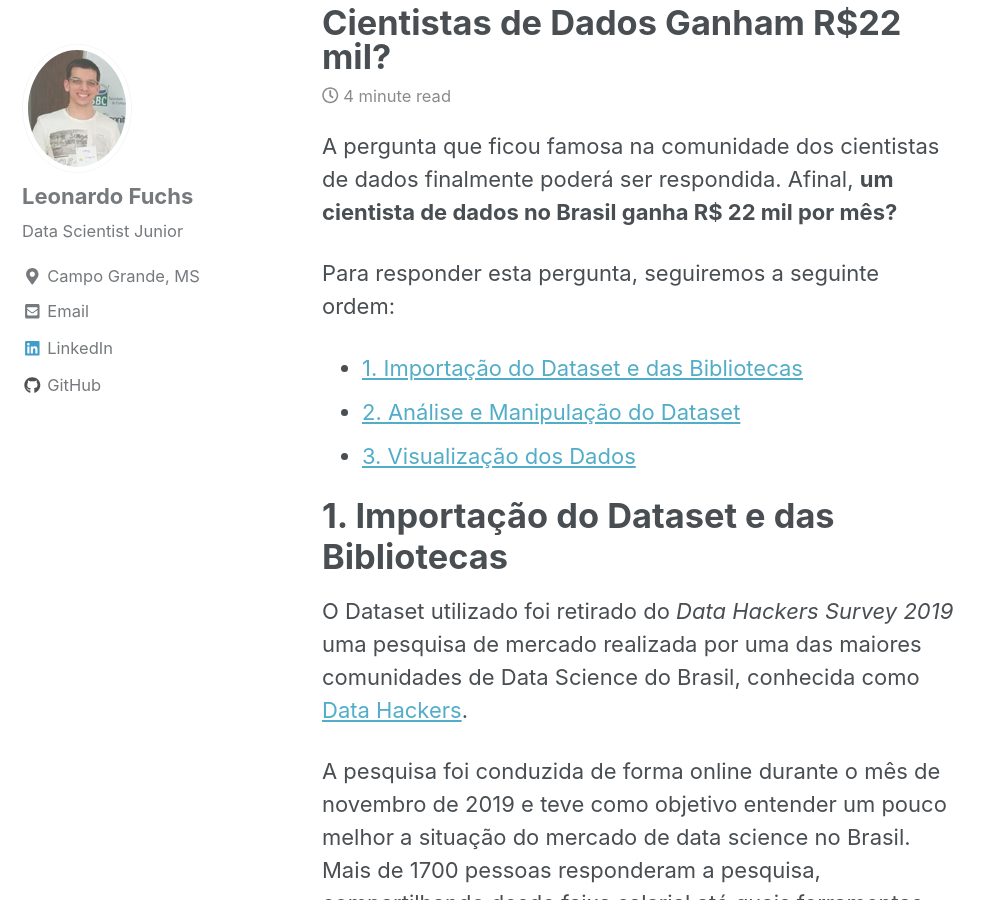
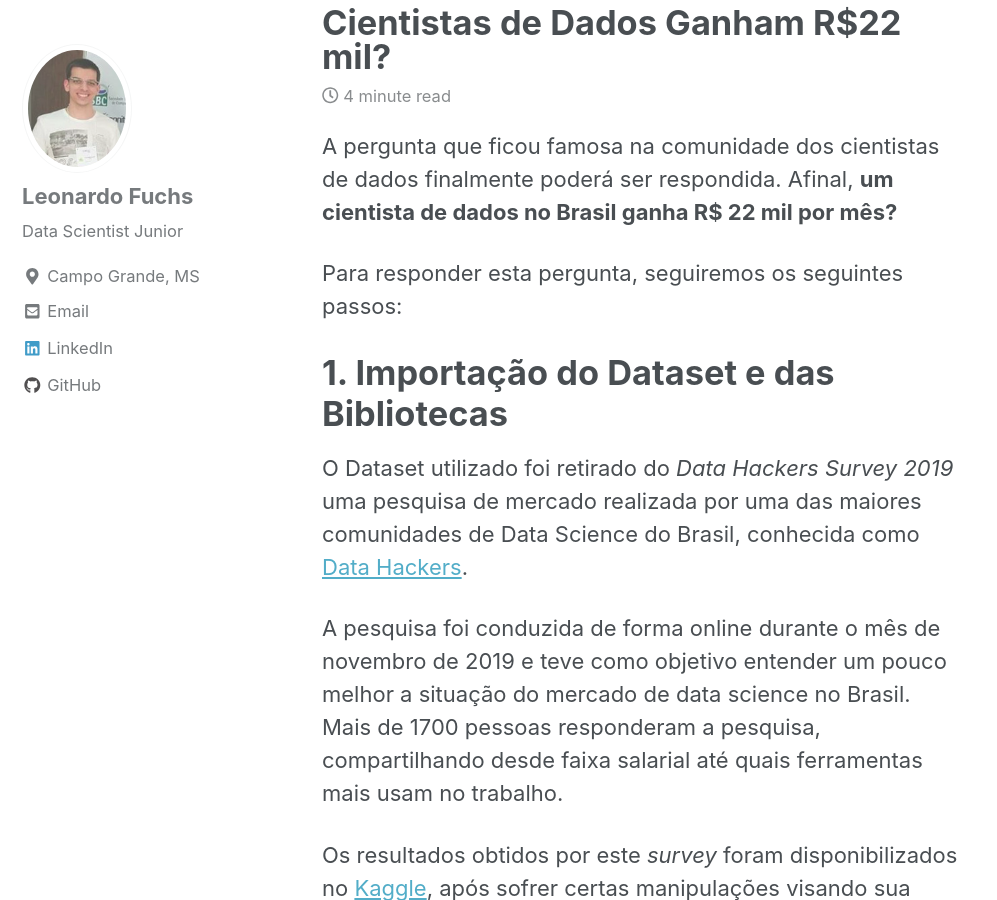
Before and after one commit to LeoFuchs/LeoFuchs.github.io, a Jekyll site: the page built from _posts/2020-07-14-salario-cientista-de-dados.md, in a window 1280 px wide and 900 px high, scrolled down 532 px. Shown: the whole window, without its empty margins (0-997 px from the left). Built offline with Jekyll 4.4.1, drawn with Linux system fonts in a browser that asks for light colours; nearby versions of some CDN libraries.

Commit message:
First Post

```diff
--- a/_posts/2020-07-14-salario-cientista-de-dados.md
+++ b/_posts/2020-07-14-salario-cientista-de-dados.md
@@ -10,12 +10,7 @@ mathjax: "true"
 
 A pergunta que ficou famosa na comunidade dos cientistas de dados finalmente poderá ser respondida. Afinal, __um cientista de dados no Brasil ganha R$ 22 mil por mês?__
 
-Para responder esta pergunta, seguiremos a seguinte ordem:
-
-- [1. Importação do Dataset e das Bibliotecas](#import)
-- [2. Análise e Manipulação do Dataset](#analysis)
-- [3. Visualização dos Dados](#visualization)
-
+Para responder esta pergunta, seguiremos os seguintes passos:
 
 # 1. Importação do Dataset e das Bibliotecas
 
```
Also changed, not shown: _posts/2018-01-28-perceptron.md (deleted, +0 -63 lines), images/perceptron/linsep.jpg (deleted), images/perceptron/percept.jpg (deleted).
